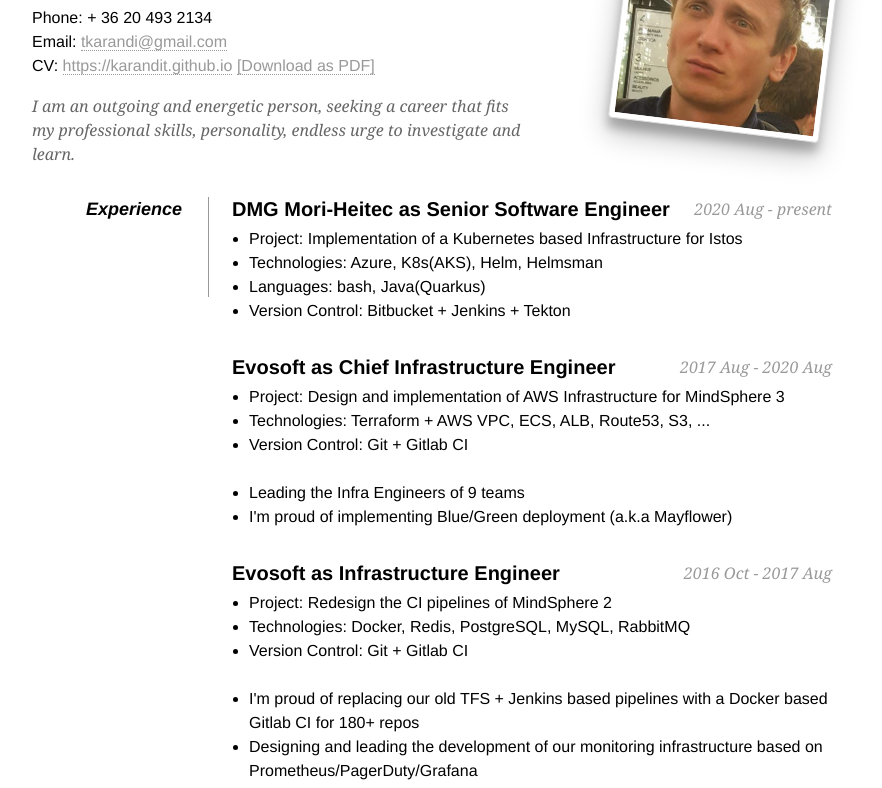
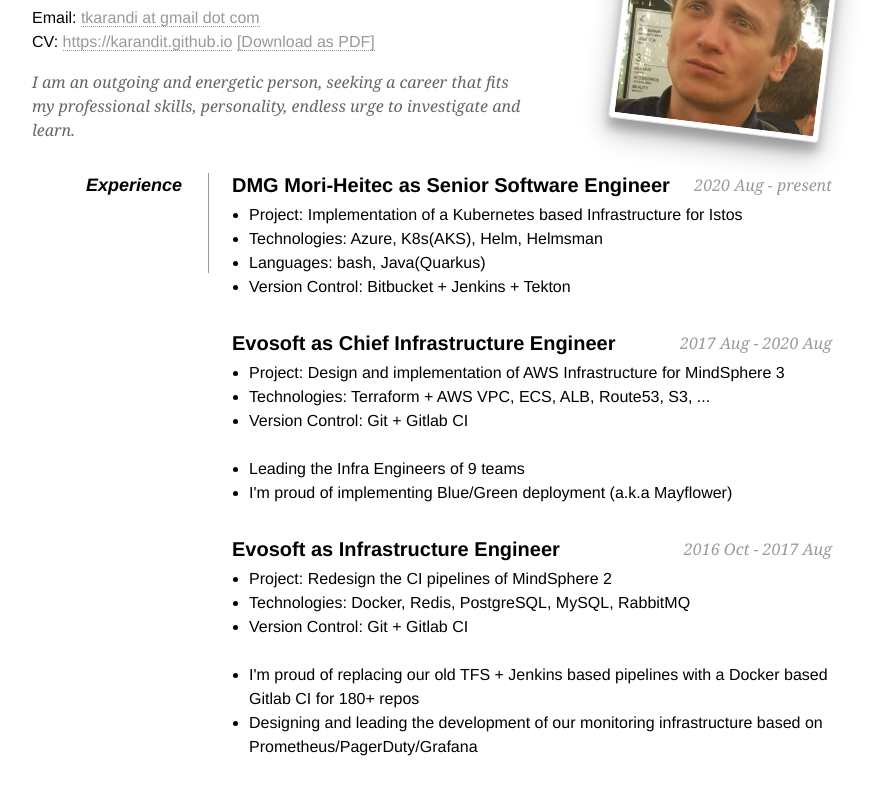
Before and after one commit to karandit/karandit.github.io, a website: page index.html in a window 1280 px wide. Shown: the part 91-879 px from the top of the page, without its empty margins (208-1090 px from the left). Drawn offline with Linux system fonts and the light colour scheme.

Commit message:
Remove plain email

```diff
--- a/index.html
+++ b/index.html
@@ -44,8 +44,7 @@
         <div id="contact-info" class="vcard">
             <h1 class="fn"> Tamás Kárándi</h1>
             <p>
-                Phone: <span class="tel">+ 36 20 493 2134</span><br/>
-                Email: <a class="email" href="mailto:tkarandi@gmail.com">tkarandi@gmail.com</a><br/>
+                Email: <a class="email" href="mailto:tkarandi@gmail.com">tkarandi at gmail dot com</a><br/>
                 CV: <a href="https://karandit.github.io">https://karandit.github.io</a> <a href="https://raw.githubusercontent.com/wiki/karandit/karandit.github.io/pdf/cv_karandi_tamas.pdf">[Download as PDF]</a>
             </p>
         </div>
```
